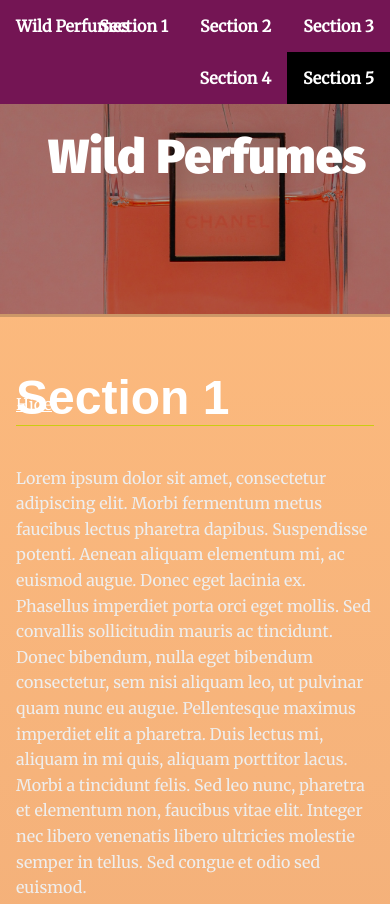
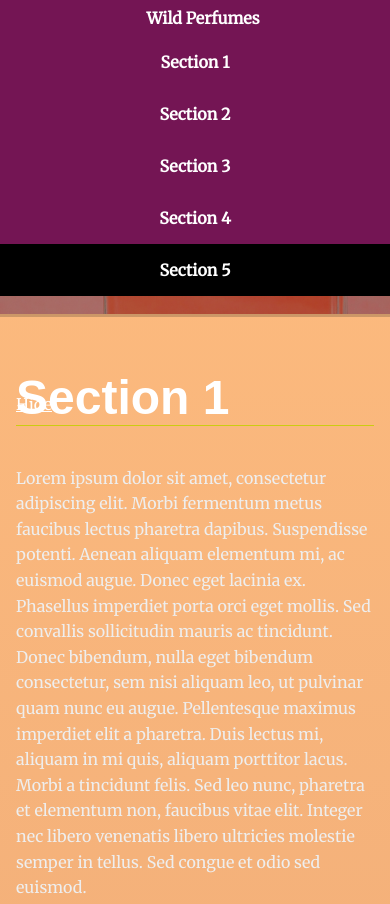
Before and after one commit to Lehkeda/landing_page, a plain HTML site: page index.html in a window 390 px wide. Shown: the top 904 px of the page. Drawn offline with Linux system fonts and the light colour scheme.

Commit message:
Make navbar responsive on mobile devices

```diff
--- a/css/styles.css
+++ b/css/styles.css
@@ -149,6 +149,29 @@ section {
     }
 }
 
+@media only screen and (max-width: 600px){
+    .brand-text{
+        display: block !important;
+        position: inherit;
+        min-height: fit-content;
+        padding: .5rem;
+        width: 100% !important;
+        text-align: center;
+    }
+    #navbar__list{
+        display: block !important;
+        width: 100% !important;
+        top:2rem;
+    }
+    .navbar__menu  li{
+        display: block !important;
+        width: 100% !important;
+        min-height: fit-content;
+        overflow: visible;
+        text-align: center;
+    }
+}
+
 section:nth-of-type(even) .landing__container {
     margin-right: 0;
     margin-left: auto;
```
